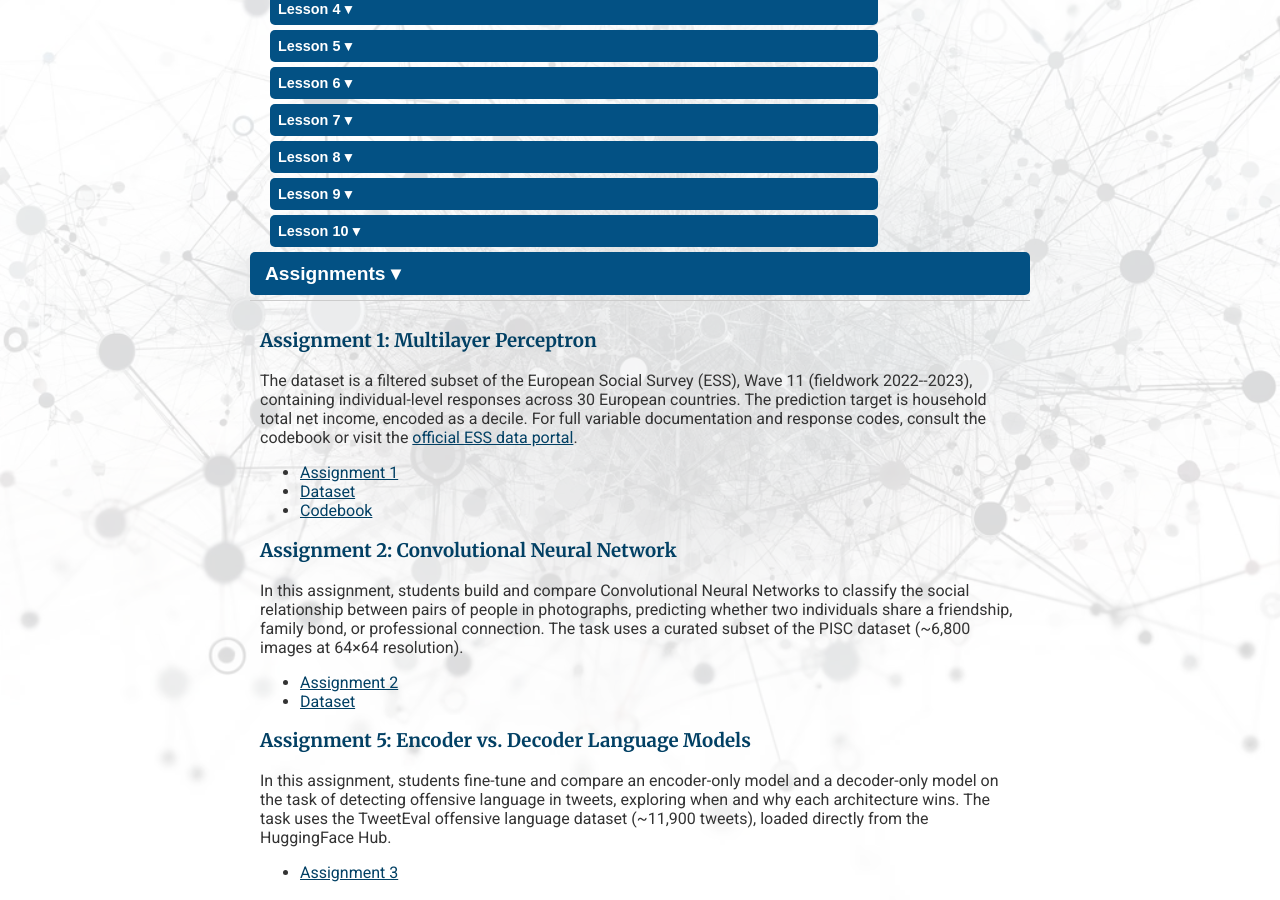
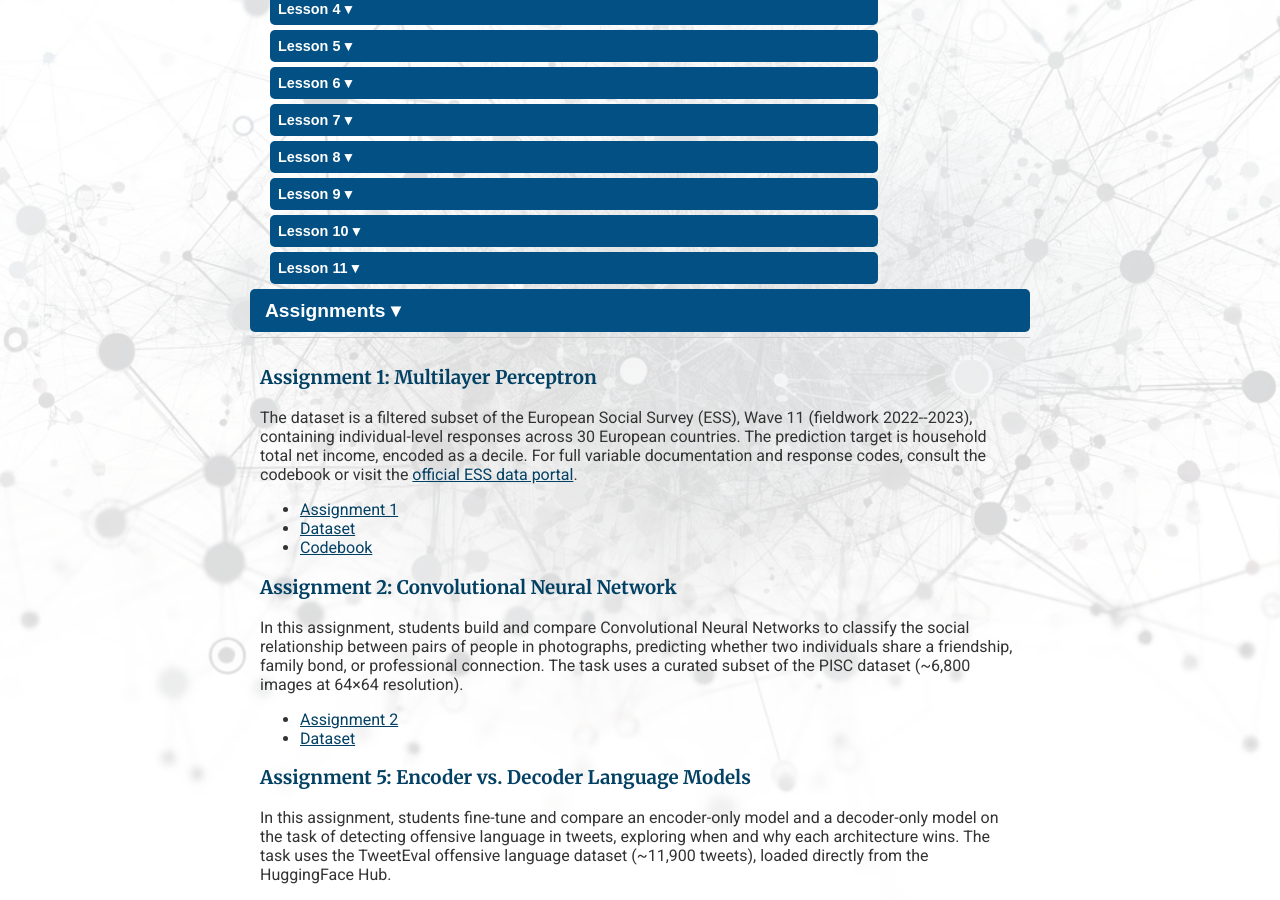
Before and after one commit to giordano-demarzo/giordano-demarzo.github.io, a Jekyll site: the page built from Deep_Learning_26.markdown, in a window 1280 px wide and 900 px high, scrolled down 2825 px. Built offline with Jekyll 4.4.1, drawn with Linux system fonts in a browser that asks for light colours.

Commit message:
Lecture 11 DLSS26

```diff
--- a/Deep_Learning_26.markdown
+++ b/Deep_Learning_26.markdown
@@ -291,6 +291,15 @@
     			</ul>
            </div>
        </div>
+       <div class="nested-accordion">
+           <button class="nested-accordion-button">Lesson 11 &#9662;</button>
+           <div class="nested-accordion-content">
+               <h4>Readings and Slides</h4>
+                   	<ul>
+                   		<li><a href="/files/dlss26/slides/DLSS11.pdf">Slides: Image Generation and Multimodality</a></li>
+    			</ul>
+           </div>
+       </div>
 	<!-- Assignments -->
 		<button class="accordion-button" onclick="toggleAccordion('material-section')">Assignments &#9662;</button>
 		<div class="accordion-content" id="material-section">
```
